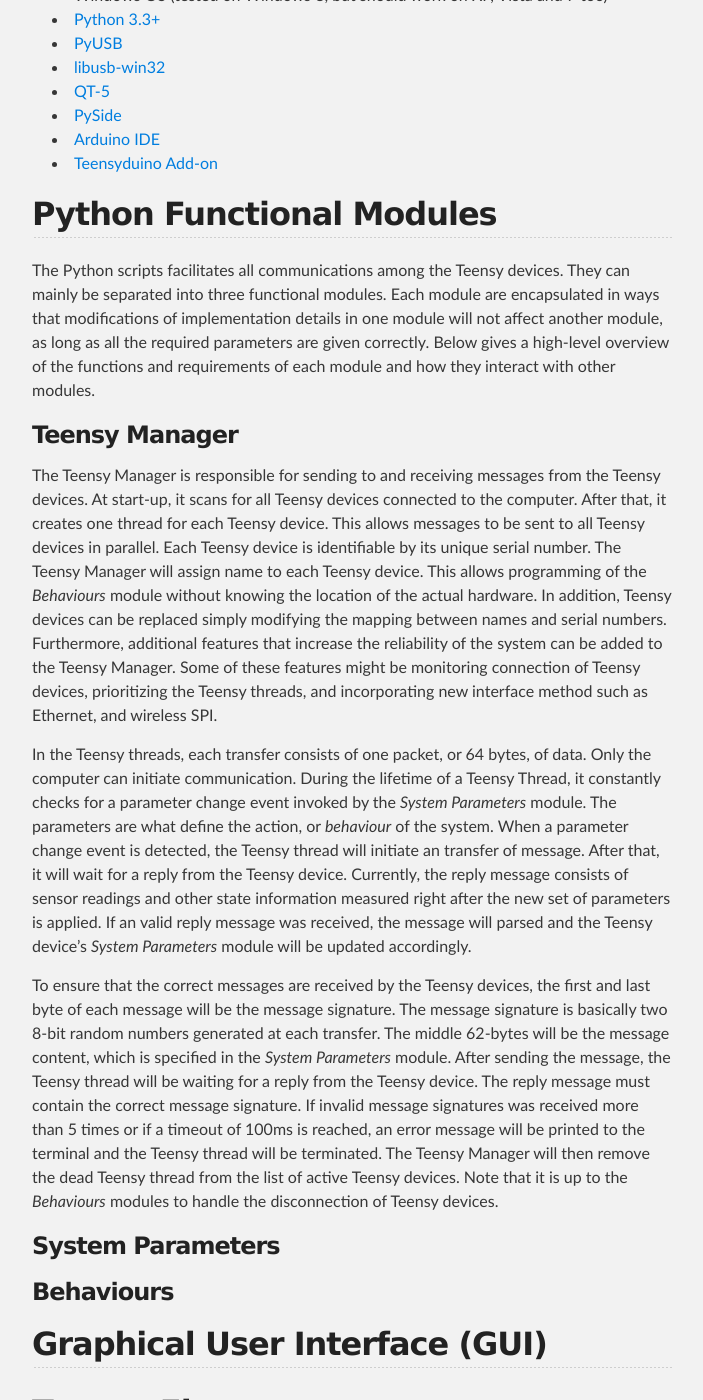
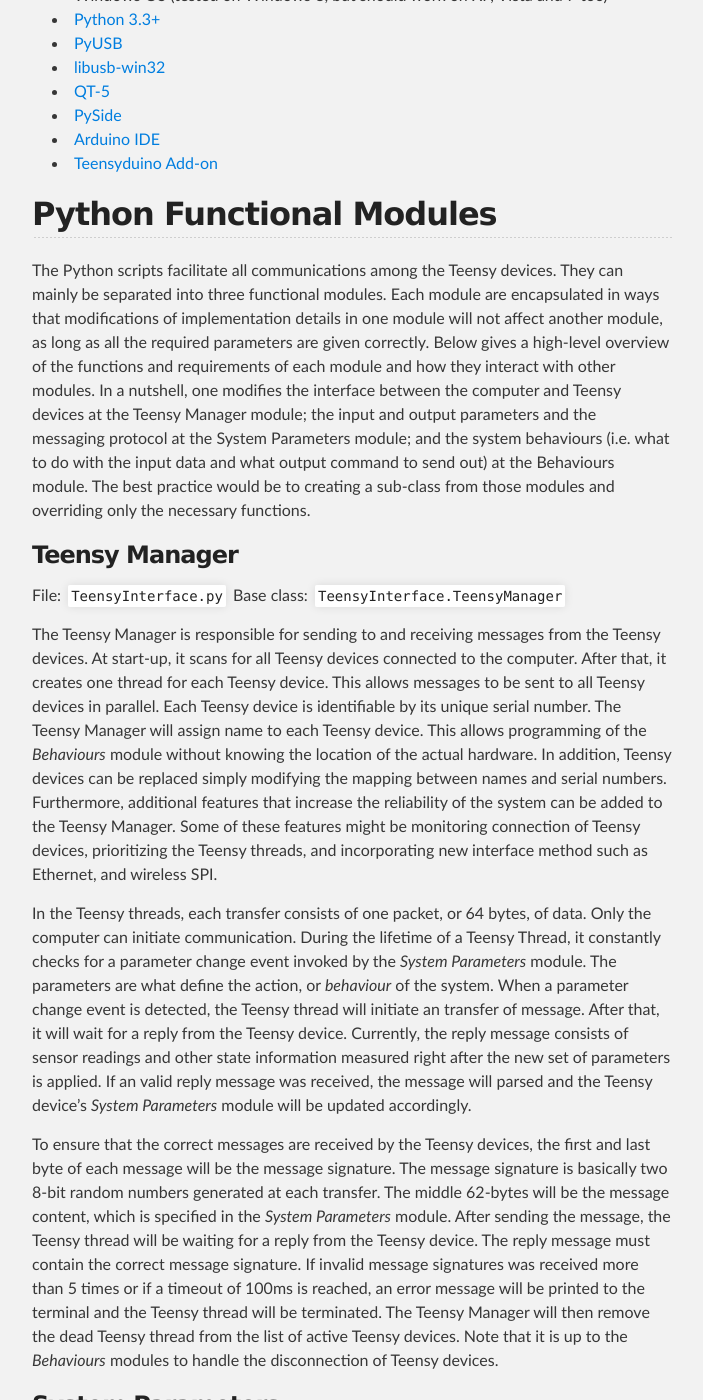
Before and after one commit to MattChanTK/Hylozoic-Series-3, a Jekyll site: the page built from index.md, in a window 1280 px wide and 1400 px high, scrolled down 927 px. Shown: the whole window, without its empty margins (288-991 px from the left). Built offline with Jekyll 4.4.1, drawn with Linux system fonts in a browser that asks for light colours; Markdown is read by kramdown in place of the engine named in the settings; some of the changed text lies outside the part shown.

Commit message:
Added files information and the naming of the class and sub-classes.

```diff
--- a/index.md
+++ b/index.md
@@ -26,10 +26,13 @@
 
 ## Python Functional Modules
 
-The Python scripts facilitates all communications among the Teensy devices. They can mainly be separated into three functional modules. Each module are encapsulated in ways that modifications of implementation details in one module will not affect another module, as long as all the required parameters are given correctly.
-Below gives a high-level overview of the functions and requirements of each module and how they interact with other modules.
+The Python scripts facilitate all communications among the Teensy devices. They can mainly be separated into three functional modules. Each module are encapsulated in ways that modifications of implementation details in one module will not affect another module, as long as all the required parameters are given correctly.
+Below gives a high-level overview of the functions and requirements of each module and how they interact with other modules. In a nutshell, one modifies the interface between the computer and Teensy devices at the Teensy Manager module; the input and output parameters and the messaging protocol at the System Parameters module; and the system behaviours (i.e. what to do with the input data and what output command to send out) at the Behaviours module. The best practice would be to creating a sub-class from those modules and overriding only the necessary functions.
 
 ### Teensy Manager
+
+File: `TeensyInterface.py`
+Base class: `TeensyInterface.TeensyManager`
 
 The Teensy Manager is responsible for sending to and receiving messages from the Teensy devices. At start-up, it scans for all Teensy devices connected to the computer. After that, it creates one thread for each Teensy device. This allows messages to be sent to all Teensy devices in parallel.
 Each Teensy device is identifiable by its unique serial number. The Teensy Manager will assign name to each Teensy device. This allows programming of the _Behaviours_ module without knowing the location of the actual hardware. In addition, Teensy devices can be replaced simply modifying the mapping between names and serial numbers.
@@ -43,8 +46,15 @@
 
 ### System Parameters
 
+File: `SystemParameters.py`, `TestUnitConfigurations.py`
+Base class: `SystemParameters.SystemParameters`
+Sub-classes:  `TestUnitConfigurations.SimplifiedTestUnit`, `TestUnitConfigurations.FullTestUnit`
+
 ### Behaviours
 
+File: `InteractiveCMD.py`, `Behaviours.py`
+Base class: `InteractiveCMD.InteractiveCMD`
+Sub-classes: `Behaviours.HardcodedBehaviours`, `HardcodedBehaviours_test`
 
 ## Graphical User Interface (GUI)
 
```
